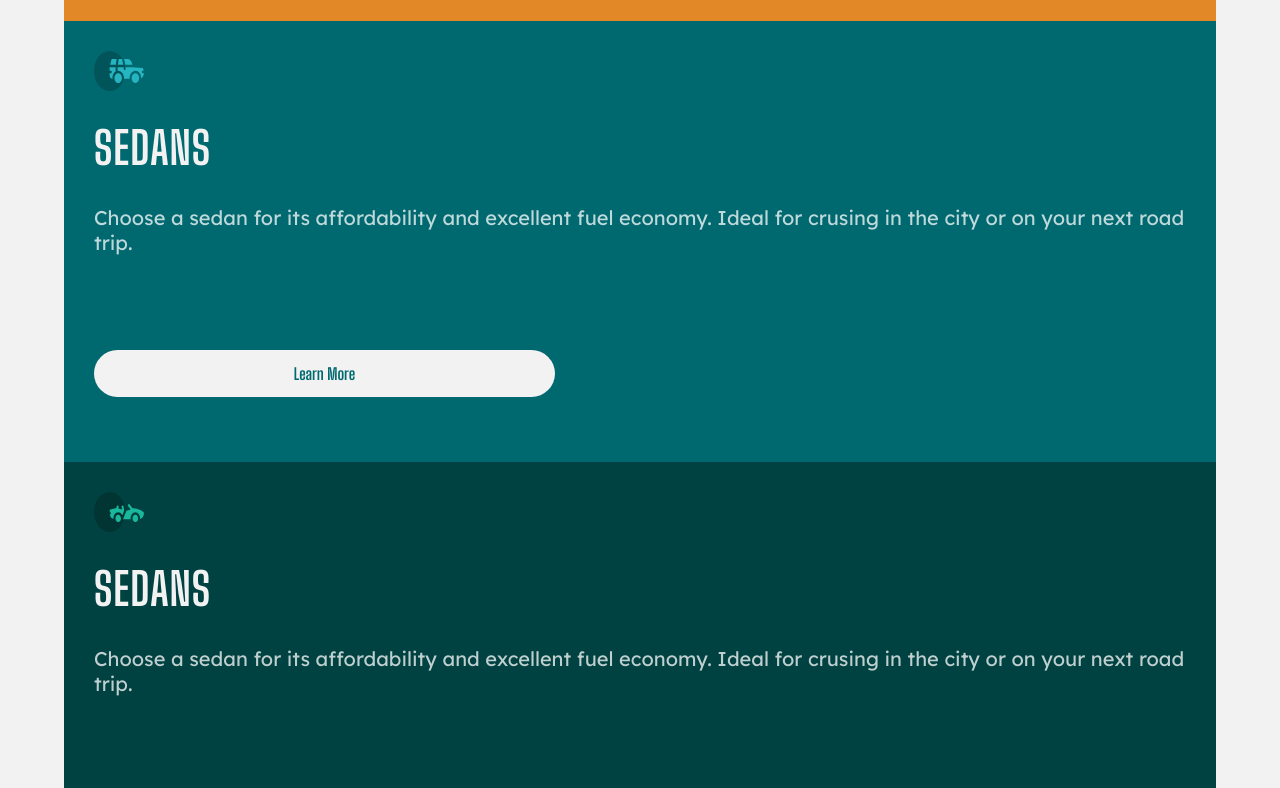
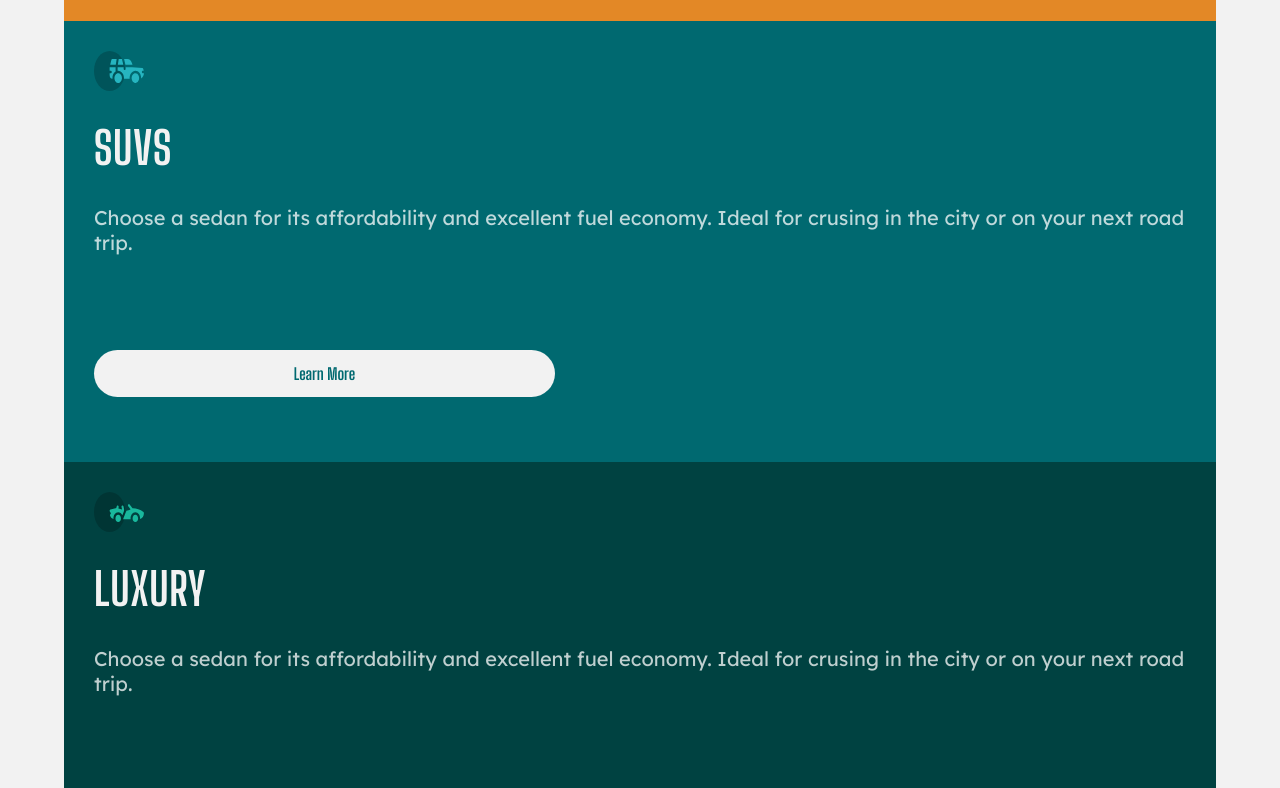
Before and after one commit to markquiambao/3-column-preview-card-component, a plain HTML site: page index.html in a window 1280 px wide. Shown: the part 600-1388 px from the top of the page. Drawn offline with Linux system fonts and the light colour scheme.

Commit message:
Update index.html

```diff
--- a/index.html
+++ b/index.html
@@ -24,13 +24,13 @@
       </div>
       <div class="el suvs">
         <img src="img/icon-suvs.svg" alt="" class="img-icon">
-        <h1>SEDANS</h1>
+        <h1>SUVS</h1>
         <p>Choose a sedan for its affordability and excellent fuel economy. Ideal for crusing in the city or on your next road trip.</p>
         <a href="#" class="btn">Learn More</a>
       </div>
       <div class="el luxury">
         <img src="img/icon-luxury.svg" alt="" class="img-icon">
-        <h1>SEDANS</h1>
+        <h1>LUXURY</h1>
         <p>Choose a sedan for its affordability and excellent fuel economy. Ideal for crusing in the city or on your next road trip.</p>
         <a href="#" class="btn">Learn More</a>
       </div>
```
